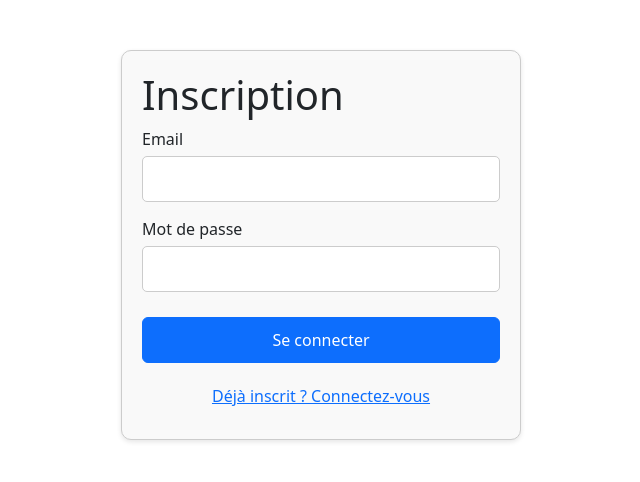
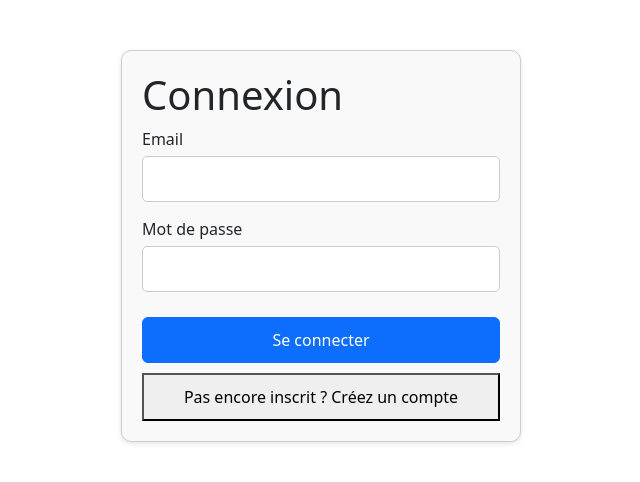
Before and after one commit to heloisermo/Work_Organizer, an Angular app in the folder Front/: page /sign-in in a window 1280 px wide. Before the commit this address led to /. Shown: the top 482 px of the page, without its empty margins (319-959 px from the left). Built offline with nearby package versions, Linux system fonts and the light colour scheme.

Commit message:
Inscription et connexion ok, redirection vers inscription et connexion ok

```diff
--- a/Front/src/app/app.component.html
+++ b/Front/src/app/app.component.html
@@ -1,3 +1 @@
-<div>
-  <app-sign-up></app-sign-up>
-</div>
+<router-outlet></router-outlet>
--- a/Front/src/app/app.component.ts
+++ b/Front/src/app/app.component.ts
@@ -2,11 +2,13 @@ import { Component } from '@angular/core';
 import { RouterOutlet } from '@angular/router';
 import { SignInComponent } from './sign-in/sign-in.component';
 import { SignUpComponent } from './sign-up/sign-up.component';
+import { RouterModule } from '@angular/router';
+import { routes } from './app.routes';
 
 @Component({
   selector: 'app-root',
   standalone: true,
-  imports: [RouterOutlet, SignInComponent, SignUpComponent],
+  imports: [RouterOutlet, RouterModule],
   templateUrl: './app.component.html',
   styleUrl: './app.component.css'
 })
--- a/Front/src/app/app.routes.ts
+++ b/Front/src/app/app.routes.ts
@@ -1,3 +1,9 @@
 import { Routes } from '@angular/router';
+import { SignInComponent } from './sign-in/sign-in.component';
+import { SignUpComponent } from './sign-up/sign-up.component';
 
-export const routes: Routes = [];
+export const routes: Routes = [
+    {path : 'sign-in', component: SignInComponent},
+    {path : 'sign-up', component: SignUpComponent},
+    { path: '', redirectTo: '/sign-up', pathMatch: 'full' }
+];
--- a/Front/src/app/sign-in/sign-in.component.html
+++ b/Front/src/app/sign-in/sign-in.component.html
@@ -16,7 +16,7 @@
         </button>
     </form>
 
-    <button class="btn btn-link">
+    <button [routerLink]="['/sign-up']">
         Pas encore inscrit ? Créez un compte
     </button>
 </div>
--- a/Front/src/app/sign-in/sign-in.component.ts
+++ b/Front/src/app/sign-in/sign-in.component.ts
@@ -1,10 +1,13 @@
 import { Component } from '@angular/core';
 import { CommonModule } from '@angular/common';
 import { FormsModule } from '@angular/forms';
+import { RouterModule } from '@angular/router';
+import { SignUpComponent } from '../sign-up/sign-up.component';
+
 @Component({
   selector: 'app-sign-in',
   standalone: true,
-  imports: [CommonModule, FormsModule],
+  imports: [CommonModule, FormsModule, RouterModule, SignUpComponent],
   templateUrl: './sign-in.component.html',
   styleUrl: './sign-in.component.css'
 })
--- a/Front/src/app/sign-up/sign-up.component.html
+++ b/Front/src/app/sign-up/sign-up.component.html
@@ -12,11 +12,11 @@
         </div>
 
         <button type="submit" class="btn btn-primary">
-            Se connecter
+            S'inscrire
         </button>
     </form>
 
-    <button class="btn btn-link">
+    <button  [routerLink]="['/sign-in']">
         Déjà inscrit ? Connectez-vous
     </button>
 </div>
--- a/Front/src/app/sign-up/sign-up.component.ts
+++ b/Front/src/app/sign-up/sign-up.component.ts
@@ -1,10 +1,12 @@
 import { Component } from '@angular/core';
 import { CommonModule } from '@angular/common';
 import { FormsModule } from '@angular/forms';
+import { RouterModule } from '@angular/router';
+import { SignInComponent } from '../sign-in/sign-in.component';
 @Component({
   selector: 'app-sign-up',
   standalone: true,
-  imports: [CommonModule, FormsModule],
+  imports: [CommonModule, FormsModule, RouterModule, SignInComponent],
   templateUrl: './sign-up.component.html',
   styleUrl: './sign-up.component.css'
 })
```
